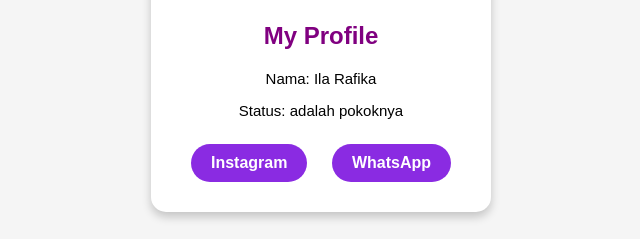
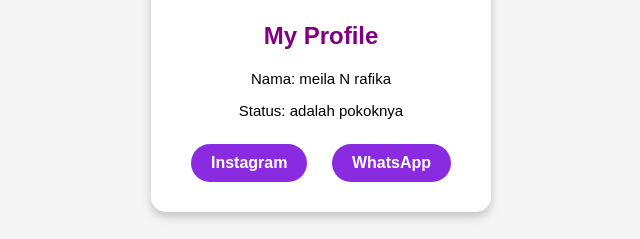
Before and after one commit to ilarafika/website-meila, a plain HTML site: page index.html in a window 1280 px wide. Shown: the part 313-552 px from the top of the page, 319-959 px from the left. Drawn offline with Linux system fonts and the light colour scheme.

Commit message:
Add files via upload

```diff
--- a/index.html
+++ b/index.html
@@ -113,7 +113,7 @@
   <div class="card">
     <img src="foto.jpg" class="foto">
   <h2>My Profile</h2>
-  <p>Nama: Ila Rafika</p>
+  <p>Nama: meila N rafika</p>
   <p>Status: adalah pokoknya</p>
   <div class="sosial">
   <a href="https://www.instagram.com/ilaaarf__?utm_source=ig_web_button_share_sheet&igsh=ZDNlZDc0MzIxNw==" target="_blank">Instagram</a>
```
